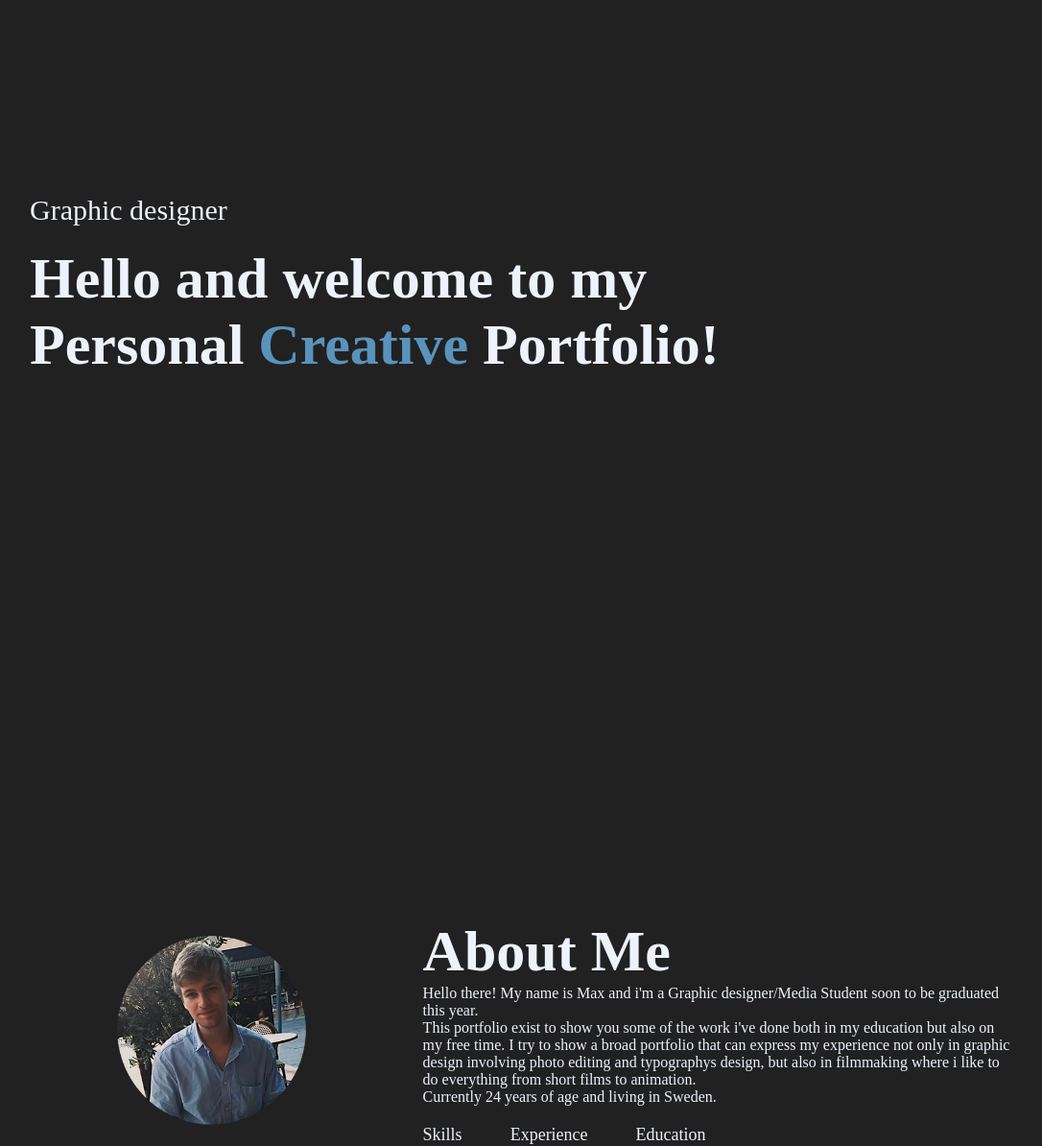
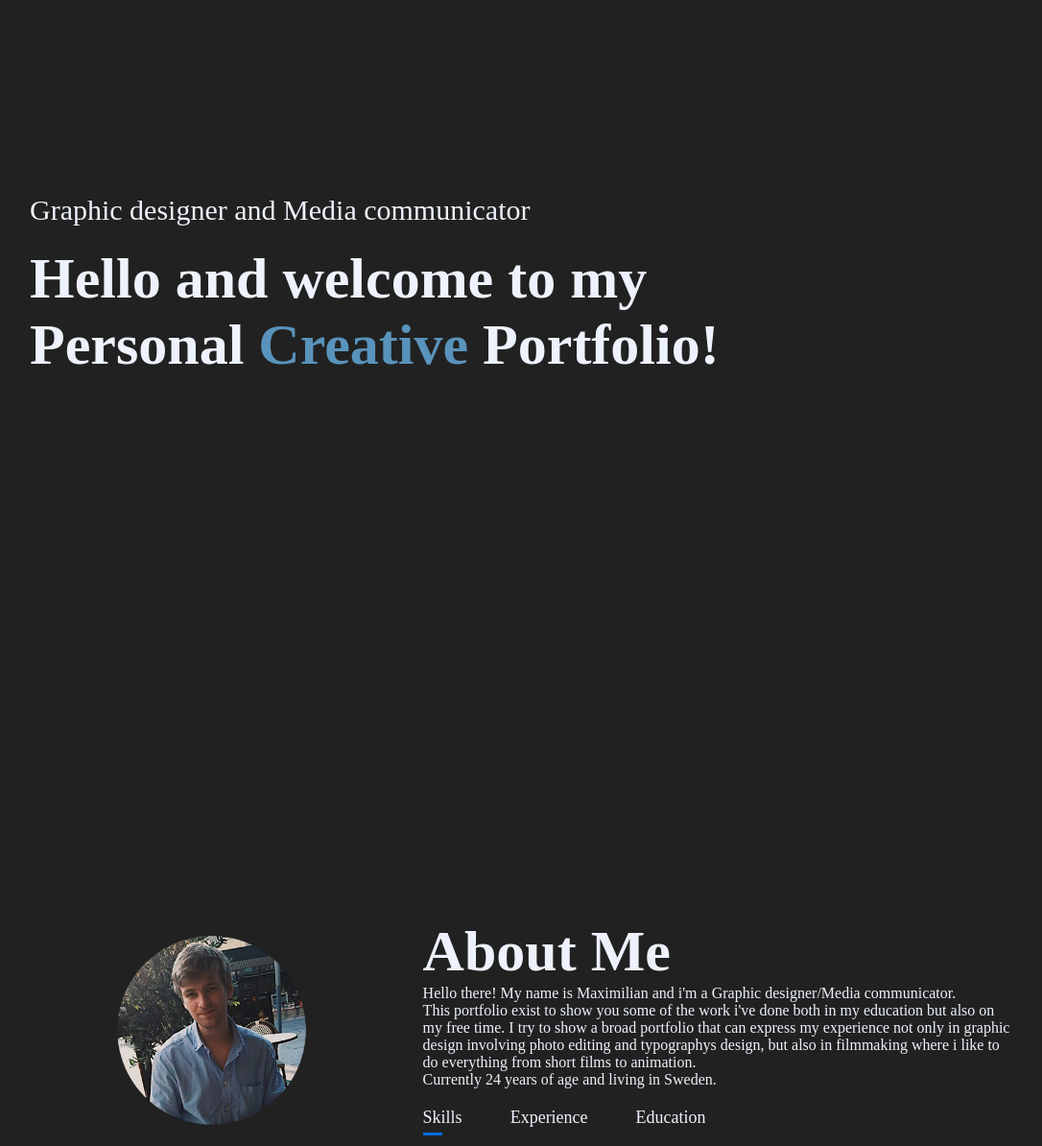
Before and after one commit to Maxiejohansson/Maxieportfolio, a plain HTML site: page index.html in a window 1280 px wide. Shown: the part 123-1317 px from the top of the page at 96% size, without its empty margins (97-1183 px from the left). Drawn offline with Linux system fonts and the light colour scheme.

Commit message:
Update index.html

```diff
--- a/index.html
+++ b/index.html
@@ -33,7 +33,7 @@ script och CSS fil som gör att det finns ett fungerande darkmode/lightmode på
 			      <i class="fas fa-bars" onclick="openmenu()"></i>
 		    </nav>
         <div class="header-text">
-        	  <p>Graphic designer</p>
+        	  <p>Graphic designer and Media communicator</p>
  	          <h1>Hello and welcome to my <br> Personal <span> Creative </span>Portfolio!</h1>
 	      </div>
 	  </div>
@@ -53,7 +53,7 @@ Under min andra columbn (about-col-2) har jag lagt in en ytterligare div class s
 			     </div>
 			     <div class="about-col-2">
 				       <h1 class="sub-title">About Me</h1>
-				       <p>Hello there! My name is Max and i'm a Graphic designer/Media Student soon to be graduated this year.<br>This portfolio exist to show you some of the work i've done both in my education but also on my free time. I try to show a broad portfolio that can express my experience not only in graphic design involving photo editing and typographys design, but also in filmmaking where i like to do everything from short films to animation. <br> Currently 24 years of age and living in Sweden.</p>
+				       <p>Hello there! My name is Maximilian and i'm a Graphic designer/Media communicator. <br> This portfolio exist to show you some of the work i've done both in my education but also on my free time. I try to show a broad portfolio that can express my experience not only in graphic design involving photo editing and typographys design, but also in filmmaking where i like to do everything from short films to animation. <br> Currently 24 years of age and living in Sweden.</p>
 
 				       <div class="tab-titles">
 					         <p class="tab-links active-link" onclick="opentab('skills')">Skills</p>
```
